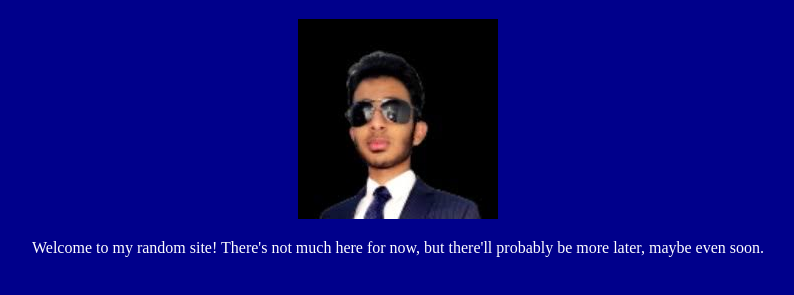
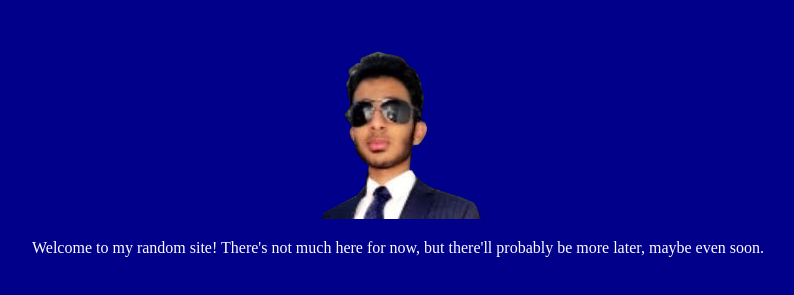
Before and after one commit to EshanDoes/EshansRandomwebsite, a plain HTML site: page index.html in a window 1280 px wide. Shown: the part 61-356 px from the top of the page, without its empty margins (242-1036 px from the left). Drawn offline with Linux system fonts and the light colour scheme.

Commit message:
Update index.html

```diff
--- a/index.html
+++ b/index.html
@@ -10,7 +10,7 @@
 <body>
     <h1>Hello!</h1>
 
-    <img src="pfp-modern.jpg" id="test">
+    <img src="pfp-modern.png" id="test">
     <p>Welcome to my random site! There's not much here for now, but there'll probably be more later, maybe even soon.</p>
 </body>
 
```
